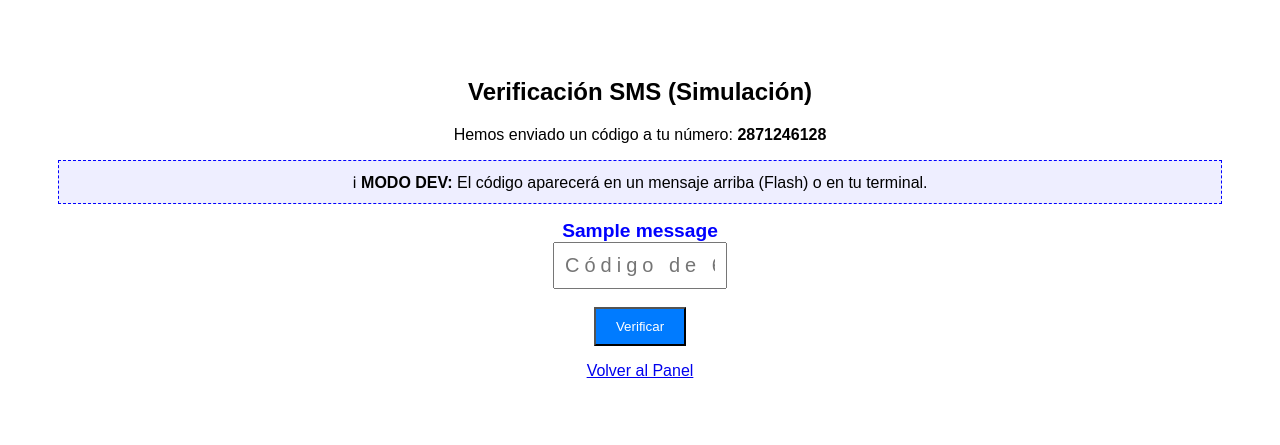
After one commit to David650991/auth-practice, a Flask app: page /verify-sms in a window 1280 px wide. The commit adds this page. Shown: the top 445 px of the page. Run offline with Flask 3, Linux system fonts and the light colour scheme; a user stored in the database is signed in; one stand-in notice (Sample message) is shown.

Commit message:
FEAT: Implementación de Verificación SMS (Simulado) y actualización de Manual de Seguridad v2.1

```diff
--- a/app/blueprints/auth/routes_security.py
+++ b/app/blueprints/auth/routes_security.py
@@ -2,7 +2,7 @@ from flask import render_template, redirect, url_for, flash, request, session
 from flask_login import login_user, login_required, current_user
 from app import db, bcrypt, limiter
 from app.models import User
-from .utils import send_reset_email
+from .utils import send_reset_email, send_sms_code # <--- IMPORTAR send_sms_code
 from . import auth # Importamos el Blueprint compartido
 import pyotp, qrcode, io, base64, secrets, re
 
@@ -74,6 +74,48 @@ def reset_token(token):
         return redirect(url_for('auth.login'))
     return render_template('reset_token.html')
 
+# --- NUEVAS RUTAS PARA SMS ---
+
+@auth.route("/send-sms-verification")
+@login_required
+@limiter.limit("3 per minute") # Limitamos el envío para evitar spam
+def send_sms_verification():
+    if not current_user.phone_number:
+        flash('No tienes un número de teléfono registrado.', 'warning')
+        return redirect(url_for('main.dashboard'))
+
+    if current_user.is_phone_verified:
+        flash('Tu teléfono ya está verificado.', 'info')
+        return redirect(url_for('main.dashboard'))
+
+    # Generamos y simulamos el envío
+    code = send_sms_code(current_user.phone_number)
+
+    # Guardamos el código en la sesión (temporalmente) para compararlo después
+    # En producción real usaríamos Redis o BD con expiración
+    session['sms_validation_code'] = code
+
+    return redirect(url_for('auth.verify_sms_page'))
+
+@auth.route("/verify-sms", methods=['GET', 'POST'])
+@login_required
+def verify_sms_page():
+    if request.method == 'POST':
+        input_code = request.form.get('sms_code')
+        stored_code = session.get('sms_validation_code')
+
+        if input_code and stored_code and input_code == stored_code:
+            # ÉXITO: El código coincide
+            current_user.is_phone_verified = True
+            db.session.commit()
+            session.pop('sms_validation_code', None) # Limpiamos sesión
+            flash('¡Teléfono verificado exitosamente!', 'success')
+            return redirect(url_for('main.dashboard'))
+        else:
+            flash('Código SMS incorrecto. Intenta de nuevo.', 'danger')
+
+    return render_template('verify_sms.html')
+
 @auth.route("/enable-2fa")
 @login_required
 def enable_2fa():
--- a/app/templates/register.html
+++ b/app/templates/register.html
@@ -9,6 +9,8 @@
         {% for category, message in messages %}
           {% if category == 'danger' %}
             <div style="color: red; font-weight: bold;">⚠ {{ message }}</div>
+          {% elif category == 'info' %}
+             <div style="color: blue; font-weight: bold; border: 2px dashed blue; padding: 10px; margin: 10px;">📱 {{ message }}</div>
           {% else %}
             <div style="color: green; font-weight: bold;">✔ {{ message }}</div>
           {% endif %}
@@ -20,6 +22,8 @@
         <input type="text" name="username" placeholder="Usuario" required>
         <br><br>
         <input type="email" name="email" placeholder="Correo Electrónico" required>
+        <br><br>
+        <input type="tel" name="phone" placeholder="Celular (ej: +52...)" required>
         <br><br>
         <input type="password" name="password" placeholder="Contraseña Segura" required autocomplete="new-password">
         <p style="font-size: 12px; color: gray;">
--- /dev/null
+++ b/app/templates/verify_sms.html
@@ -0,0 +1,33 @@
+<!DOCTYPE html>
+<html lang="es">
+<head><title>Verificar Celular</title></head>
+<body style="font-family: sans-serif; text-align: center; padding: 50px;">
+    <h2>Verificación SMS (Simulación)</h2>
+    <p>Hemos enviado un código a tu número: <strong>{{ current_user.phone_number }}</strong></p>
+
+    <p style="background: #eef; padding: 10px; border: 1px dashed blue;">
+        ℹ <strong>MODO DEV:</strong> El código aparecerá en un mensaje arriba (Flash) o en tu terminal.
+    </p>
+
+    {% with messages = get_flashed_messages(with_categories=true) %}
+      {% if messages %}
+        {% for category, message in messages %}
+          {% if category == 'danger' %}
+            <div style="color: red;">{{ message }}</div>
+          {% else %}
+            <div style="color: blue; font-weight: bold; font-size: 1.2em;">{{ message }}</div>
+          {% endif %}
+        {% endfor %}
+      {% endif %}
+    {% endwith %}
+
+    <form method="POST">
+        <input type="text" name="sms_code" placeholder="Código de 6 dígitos" required
+               style="font-size: 20px; text-align: center; letter-spacing: 5px; padding: 10px; width: 150px;">
+        <br><br>
+        <button type="submit" style="background-color: #007bff; color: white; padding: 10px 20px; cursor: pointer;">Verificar</button>
+    </form>
+
+    <p><a href="{{ url_for('main.dashboard') }}">Volver al Panel</a></p>
+</body>
+</html>
```
Also changed, not shown: SECURITY_MANUAL.md (+17 -5 lines), app/blueprints/auth/routes_auth.py (+10 -3 lines), app/blueprints/auth/utils.py (+16 -1 lines), app/models.py (+9 -6 lines), app/templates/dashboard.html (+37 -10 lines), instance/site.db.
